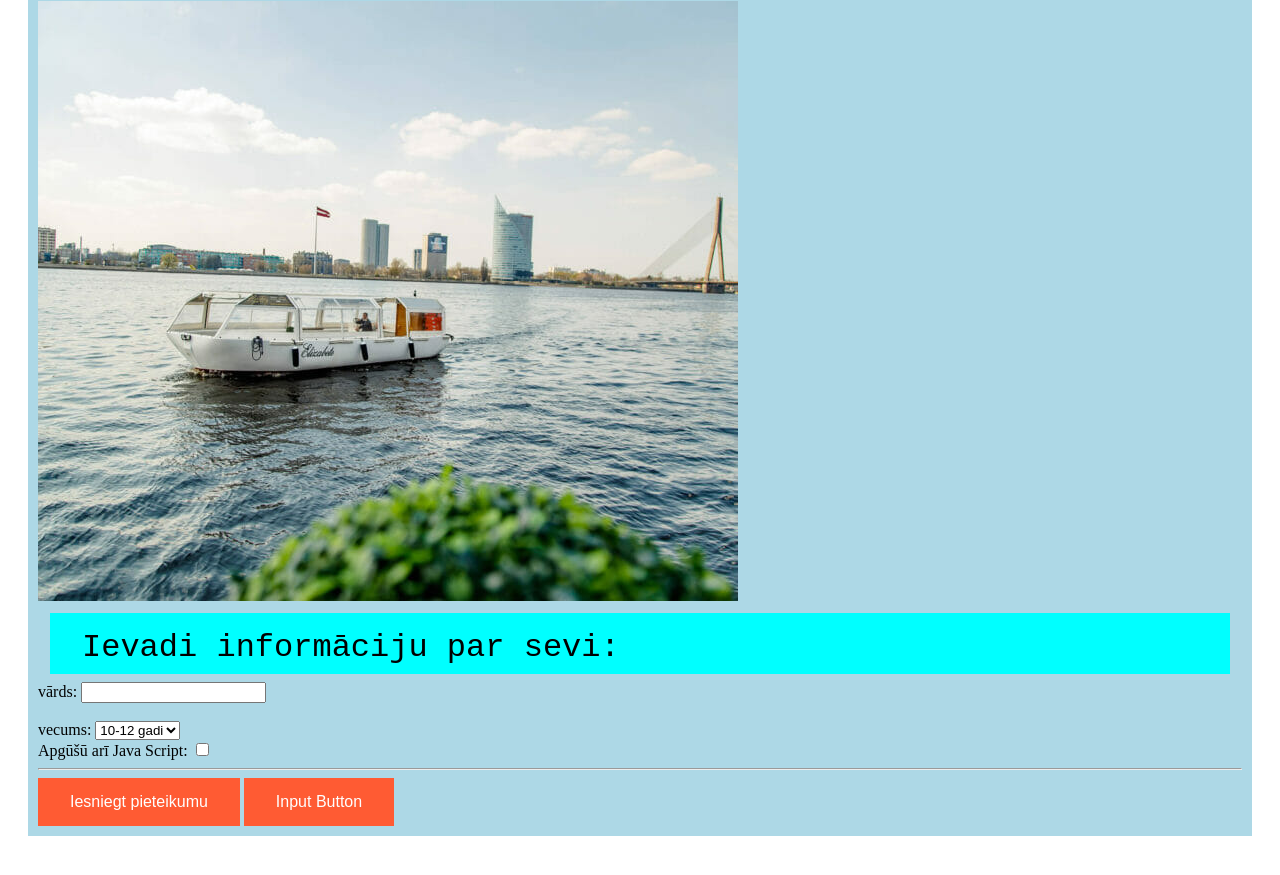
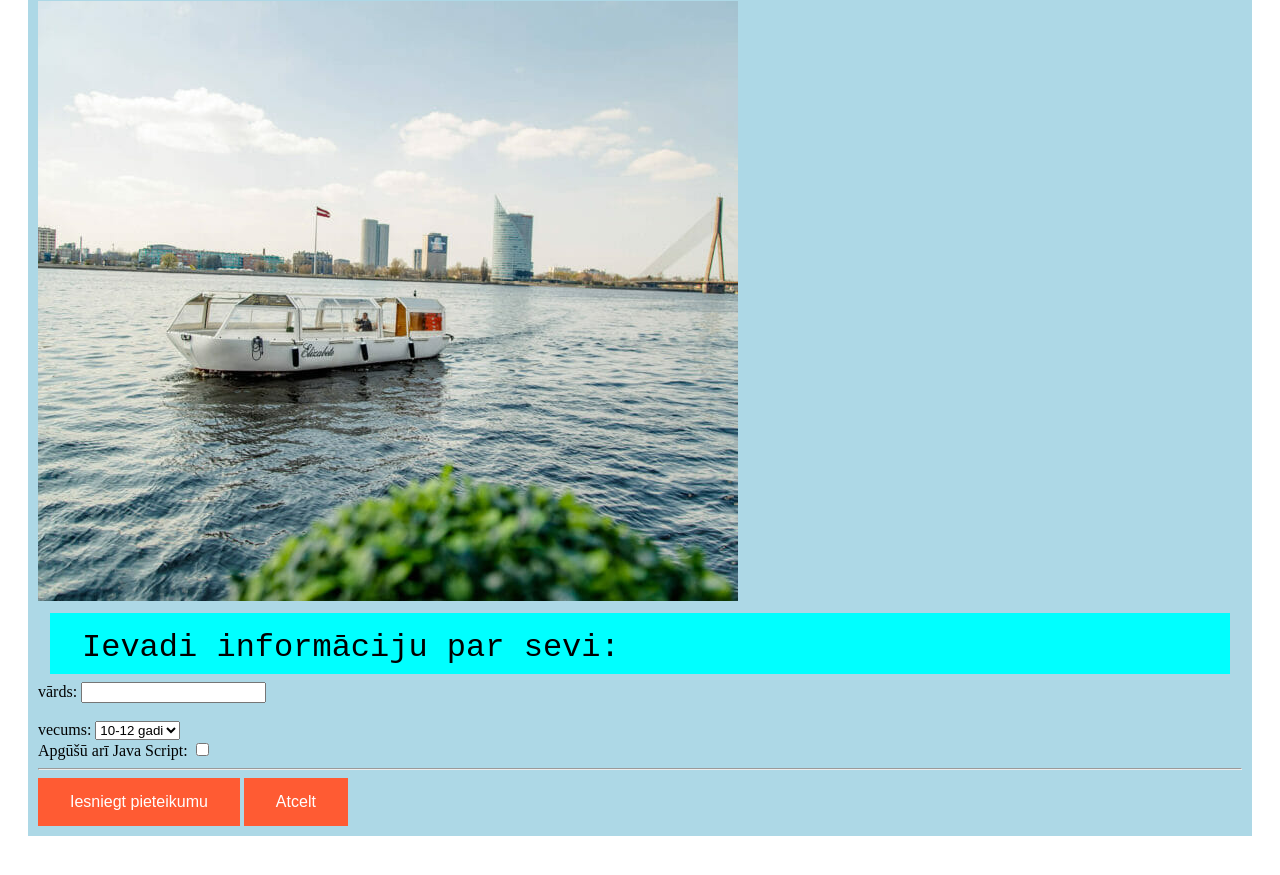
Before and after one commit to AkselsEgleAkselsEgleAkselsEgleAkselsEg/cat, a plain HTML site: page index.html in a window 1280 px wide. Shown: the part 139-1014 px from the top of the page. Drawn offline with Linux system fonts and the light colour scheme.

Commit message:
Update index.html

```diff
--- a/index.html
+++ b/index.html
@@ -26,7 +26,7 @@
     </form>
     <hr>
     <button class="button">Iesniegt pieteikumu</button>
-    <input type="button" class="button" value="Input Button"
+    <input type="button" class="button" value="Atcelt"
   </div>
   </body>
 </html>
```
